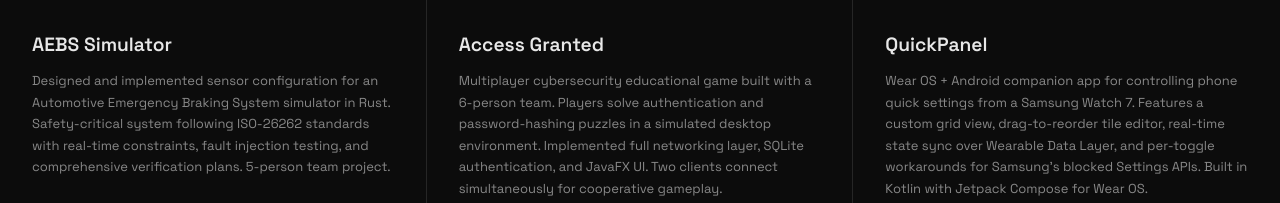
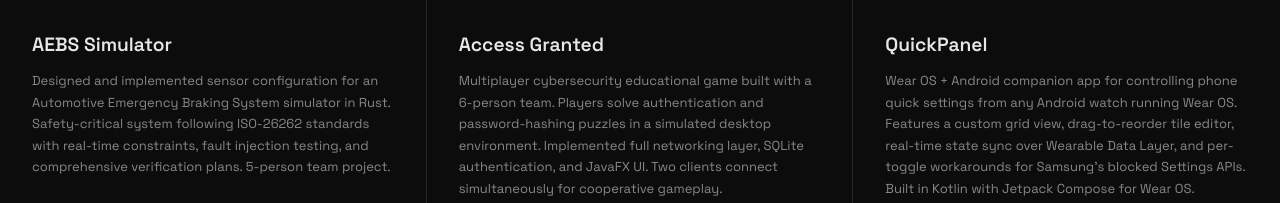
Before and after one commit to tangosara/tangosara.github.io, a plain HTML site: page index.html in a window 1280 px wide. Shown: the part 2236-2439 px from the top of the page. Drawn offline with Linux system fonts and the light colour scheme; animation ran at ten frames a second.

Commit message:
QuickPanel: generalise description to any Wear OS watch

```diff
--- a/index.html
+++ b/index.html
@@ -236,7 +236,7 @@
                         <span class="project-icon">⌚</span>
                     </div>
                     <h3 class="project-title">QuickPanel</h3>
-                    <p class="project-desc">Wear OS + Android companion app for controlling phone quick settings from a Samsung Watch 7. Features a custom grid view, drag-to-reorder tile editor, real-time state sync over Wearable Data Layer, and per-toggle workarounds for Samsung&rsquo;s blocked Settings APIs. Built in Kotlin with Jetpack Compose for Wear OS.</p>
+                    <p class="project-desc">Wear OS + Android companion app for controlling phone quick settings from any Android watch running Wear OS. Features a custom grid view, drag-to-reorder tile editor, real-time state sync over Wearable Data Layer, and per-toggle workarounds for Samsung&rsquo;s blocked Settings APIs. Built in Kotlin with Jetpack Compose for Wear OS.</p>
                     <span class="mono project-btn">Explore</span>
                 </div>
             </a>
```
